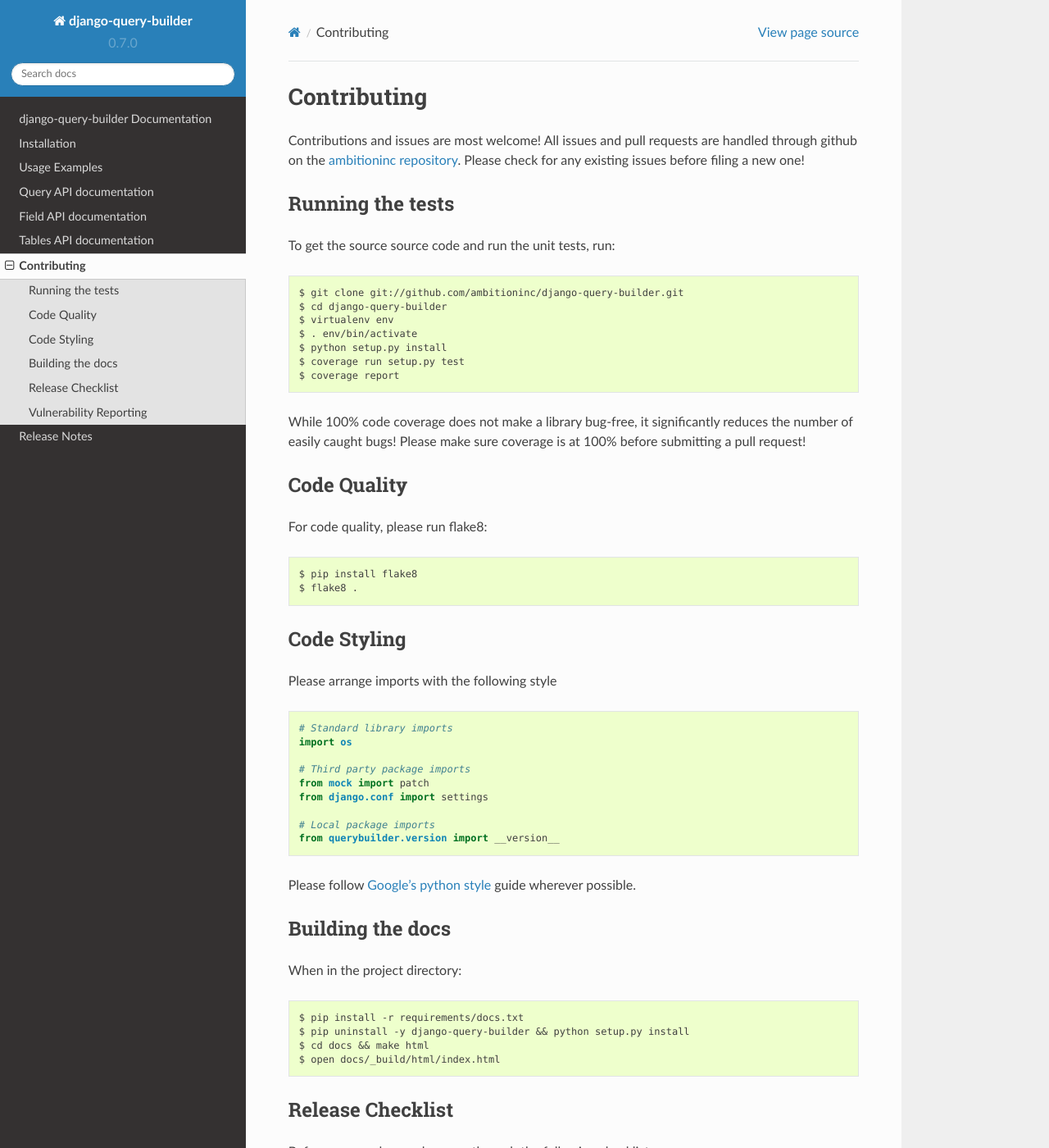
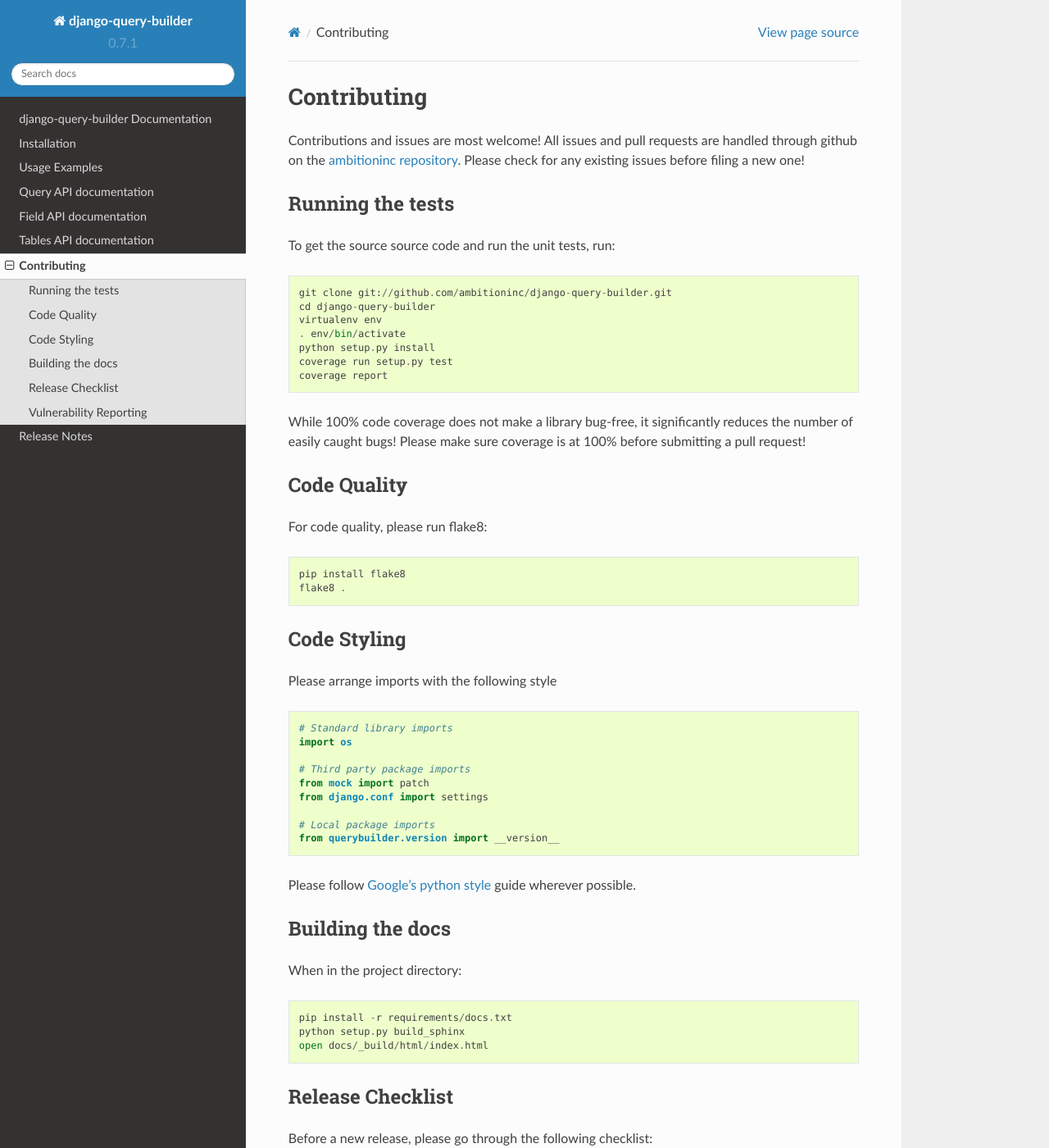
Before and after one commit to ambitioninc/django-query-builder, a Sphinx documentation site: the page built from docs/contributing.rst, in a window 1280 px wide and 1400 px high. Shown: the whole window at 82% size. Built offline with Sphinx 7.4.7 and the Read the Docs theme 2.0.0, drawn with Linux system fonts in a browser that asks for light colours; some of the changed text lies outside the part shown.

Commit message:
Upgraded to 1.7

```diff
--- a/README.rst
+++ b/README.rst
@@ -36,7 +36,7 @@
 ------------
 * Python 2.7
 * Python 3.3, 3.4
-* Django 1.4+
+* Django 1.6+
 
 Installation
 ------------
--- a/docs/contributing.rst
+++ b/docs/contributing.rst
@@ -1,6 +1,5 @@
 Contributing
 ============
-
 Contributions and issues are most welcome! All issues and pull requests are
 handled through github on the `ambitioninc repository`_. Please check for any
 existing issues before filing a new one!
@@ -9,16 +8,15 @@
 
 Running the tests
 -----------------
-
 To get the source source code and run the unit tests, run::
 
-    $ git clone git://github.com/ambitioninc/django-query-builder.git
-    $ cd django-query-builder
-    $ virtualenv env
-    $ . env/bin/activate
-    $ python setup.py install
-    $ coverage run setup.py test
-    $ coverage report
+    git clone git://github.com/ambitioninc/django-query-builder.git
+    cd django-query-builder
+    virtualenv env
+    . env/bin/activate
+    python setup.py install
+    coverage run setup.py test
+    coverage report
 
 While 100% code coverage does not make a library bug-free, it significantly
 reduces the number of easily caught bugs! Please make sure coverage is at 100%
@@ -26,11 +24,10 @@
 
 Code Quality
 ------------
-
 For code quality, please run flake8::
 
-    $ pip install flake8
-    $ flake8 .
+    pip install flake8
+    flake8 .
 
 Code Styling
 ------------
@@ -54,27 +51,26 @@
 
 Building the docs
 -----------------
-
 When in the project directory::
 
-    $ pip install -r requirements/docs.txt
-    $ pip uninstall -y django-query-builder && python setup.py install
-    $ cd docs && make html
-    $ open docs/_build/html/index.html
+    pip install -r requirements/docs.txt
+    python setup.py build_sphinx
+    open docs/_build/html/index.html
 
 Release Checklist
 -----------------
-
 Before a new release, please go through the following checklist:
 
 * Bump version in querybuilder/version.py
 * Add a release note in docs/release_notes.rst
 * Git tag the version
-* Upload to pypi
+* Upload to pypi::
+
+    pip install wheel
+    python setup.py sdist bdist_wheel upload
 
 Vulnerability Reporting
 -----------------------
-
 For any security issues, please do NOT file an issue or pull request on github!
 Please contact `security@ambition.com`_ with the GPG key provided on `Ambition's
 website`_.
--- a/docs/release_notes.rst
+++ b/docs/release_notes.rst
@@ -1,5 +1,9 @@
 Release Notes
 =============
+
+v0.7.1
+------
+* Added Django 1.7 app config
 
 v0.7.0
 ------
--- a/querybuilder/__init__.py
+++ b/querybuilder/__init__.py
@@ -1,2 +1,4 @@
 # flake8: noqa
 from .version import __version__
+
+django_app_config = 'querybuilder.apps.QueryBuilderConfig'
--- a/querybuilder/version.py
+++ b/querybuilder/version.py
@@ -1 +1 @@
-__version__ = '0.7.0'
+__version__ = '0.7.1'
--- a/run_tests.py
+++ b/run_tests.py
@@ -9,10 +9,9 @@
 
 from settings import configure_settings
 
-
 # Configure the default settings
 configure_settings()
-if django.VERSION[1] == 7:
+if django.VERSION[1] >= 7:
     django.setup()
 
 # Django nose must be imported here since it depends on the settings being configured
--- a/settings.py
+++ b/settings.py
@@ -29,6 +29,7 @@
             raise RuntimeError('Unsupported test DB {0}'.format(test_db))
 
         settings.configure(
+            MIDDLEWARE_CLASSES=(),
             DATABASES={
                 'default': db_config,
                 'mock-second-database': {
@@ -36,7 +37,6 @@
                     'TEST_MIRROR': 'default',
                 },
             },
-            MIDDLEWARE_CLASSES={},
             INSTALLED_APPS=(
                 'django.contrib.auth',
                 'django.contrib.contenttypes',
@@ -44,7 +44,7 @@
                 'django.contrib.admin',
                 'querybuilder',
                 'querybuilder.tests',
-            ) + (('south',) if django.VERSION[1] == '6' else ()),
+            ) + (('south',) if django.VERSION[1] <= 6 else ()),
             ROOT_URLCONF='querybuilder.urls',
             TIME_ZONE='UTC',
             USE_TZ=False,
--- a/setup.py
+++ b/setup.py
@@ -36,11 +36,13 @@
         'License :: OSI Approved :: MIT License',
         'Operating System :: OS Independent',
         'Framework :: Django',
+        'Framework :: Django :: 1.6',
+        'Framework :: Django :: 1.7',
         'Development Status :: 5 - Production/Stable',
     ],
     license='MIT',
     install_requires=[
-        'django>=1.6',
+        'Django>=1.6',
         'pytz>=2012h',
         'fleming>=0.3',
         'six',
@@ -49,7 +51,7 @@
         'psycopg2',
         'django-nose',
         'mock==1.0.1',
-        'south',
+        'south>=1.0.2',
         'django-dynamic-fixture',
         'jsonfield==0.9.20',
     ],
```
Also changed, not shown: manage.py (added, +12 -0 lines), setup.cfg (+10 -1 lines), .travis.yml, 5 other files.
